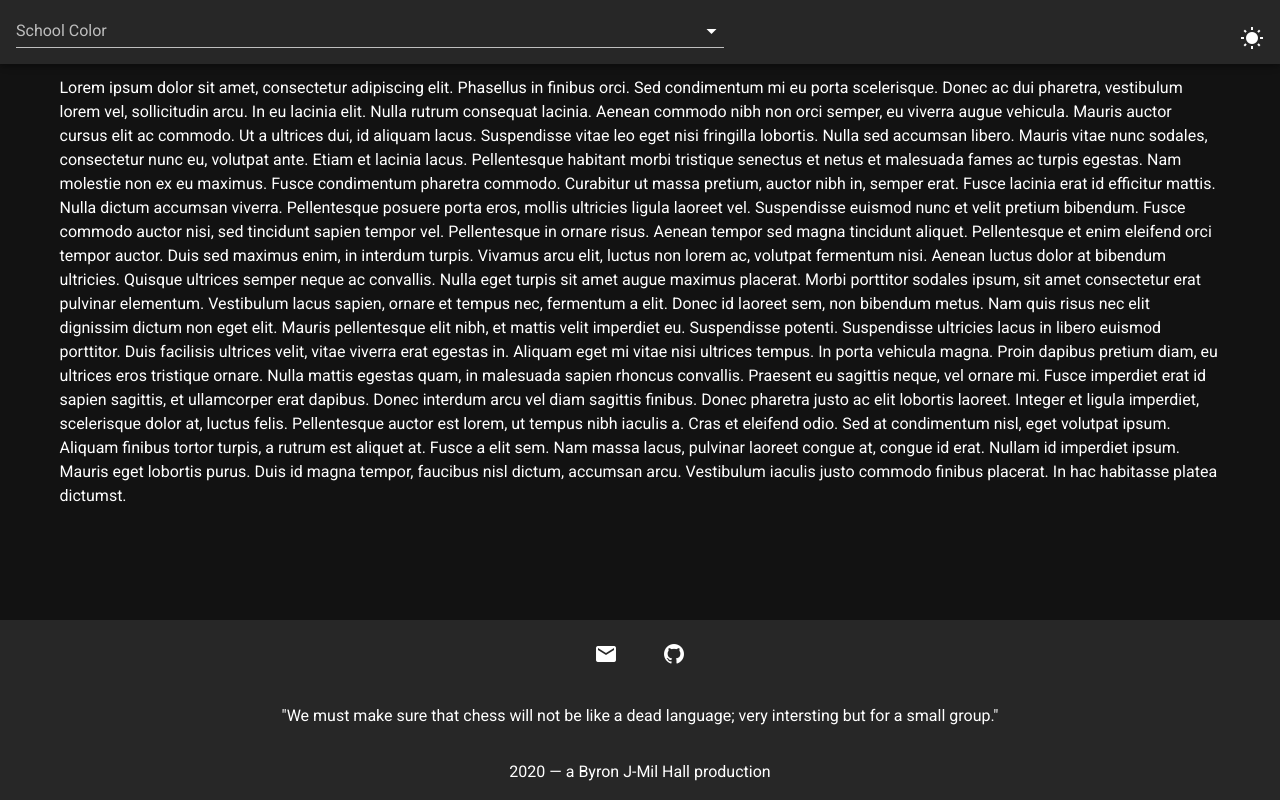
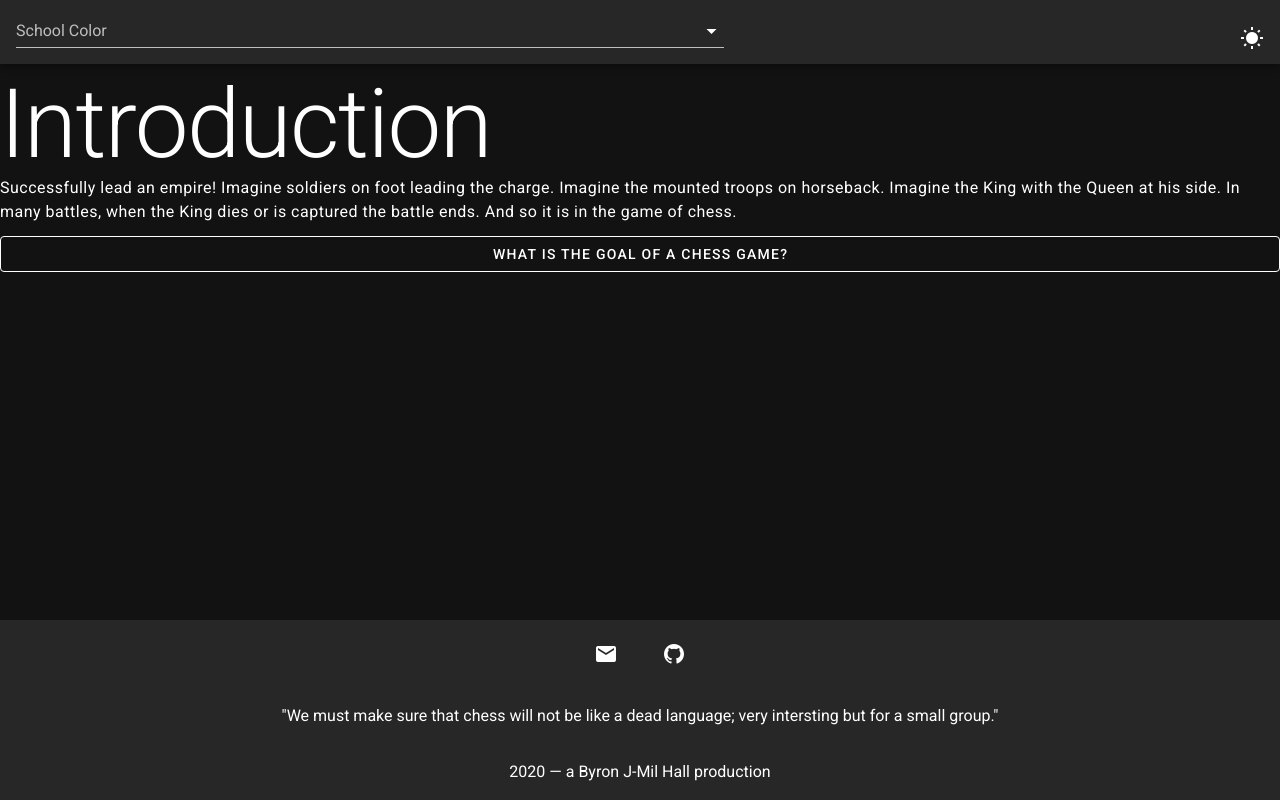
Before and after one commit to napoleon-commits/SelmaChessApp, a Vue app: page / in a window 1280 px wide. Built offline with nearby package versions, Linux system fonts and the light colour scheme.

Commit message:
updated landing page

```diff
--- a/src/components/LandingPage.vue
+++ b/src/components/LandingPage.vue
@@ -1,11 +1,36 @@
 <template>
-  <v-container>
-    Lorem ipsum dolor sit amet, consectetur adipiscing elit. Phasellus in finibus orci. Sed condimentum mi eu porta scelerisque. Donec ac dui pharetra, vestibulum lorem vel, sollicitudin arcu. In eu lacinia elit. Nulla rutrum consequat lacinia. Aenean commodo nibh non orci semper, eu viverra augue vehicula. Mauris auctor cursus elit ac commodo. Ut a ultrices dui, id aliquam lacus.
-    Suspendisse vitae leo eget nisi fringilla lobortis. Nulla sed accumsan libero. Mauris vitae nunc sodales, consectetur nunc eu, volutpat ante. Etiam et lacinia lacus. Pellentesque habitant morbi tristique senectus et netus et malesuada fames ac turpis egestas. Nam molestie non ex eu maximus. Fusce condimentum pharetra commodo. Curabitur ut massa pretium, auctor nibh in, semper erat.
-    Fusce lacinia erat id efficitur mattis. Nulla dictum accumsan viverra. Pellentesque posuere porta eros, mollis ultricies ligula laoreet vel. Suspendisse euismod nunc et velit pretium bibendum. Fusce commodo auctor nisi, sed tincidunt sapien tempor vel. Pellentesque in ornare risus. Aenean tempor sed magna tincidunt aliquet. Pellentesque et enim eleifend orci tempor auctor. Duis sed maximus enim, in interdum turpis. Vivamus arcu elit, luctus non lorem ac, volutpat fermentum nisi. Aenean luctus dolor at bibendum ultricies.
-    Quisque ultrices semper neque ac convallis. Nulla eget turpis sit amet augue maximus placerat. Morbi porttitor sodales ipsum, sit amet consectetur erat pulvinar elementum. Vestibulum lacus sapien, ornare et tempus nec, fermentum a elit. Donec id laoreet sem, non bibendum metus. Nam quis risus nec elit dignissim dictum non eget elit. Mauris pellentesque elit nibh, et mattis velit imperdiet eu. Suspendisse potenti. Suspendisse ultricies lacus in libero euismod porttitor. Duis facilisis ultrices velit, vitae viverra erat egestas in. Aliquam eget mi vitae nisi ultrices tempus. In porta vehicula magna. Proin dapibus pretium diam, eu ultrices eros tristique ornare. Nulla mattis egestas quam, in malesuada sapien rhoncus convallis. Praesent eu sagittis neque, vel ornare mi. Fusce imperdiet erat id sapien sagittis, et ullamcorper erat dapibus.
-    Donec interdum arcu vel diam sagittis finibus. Donec pharetra justo ac elit lobortis laoreet. Integer et ligula imperdiet, scelerisque dolor at, luctus felis. Pellentesque auctor est lorem, ut tempus nibh iaculis a. Cras et eleifend odio. Sed at condimentum nisl, eget volutpat ipsum. Aliquam finibus tortor turpis, a rutrum est aliquet at. Fusce a elit sem. Nam massa lacus, pulvinar laoreet congue at, congue id erat. Nullam id imperdiet ipsum. Mauris eget lobortis purus. Duis id magna tempor, faucibus nisl dictum, accumsan arcu. Vestibulum iaculis justo commodo finibus placerat. In hac habitasse platea dictumst.
-  </v-container>
+  <div class="mt-3">
+    <div class="text-xl-h1 text-lg-h1 text-md-h2 text-sm-h3 text-h4 mb-1">
+      Introduction
+    </div>
+    <div class="text-body-1 mb-3">
+      Successfully lead an empire! Imagine soldiers on foot leading the charge.
+      Imagine the mounted troops on horseback. Imagine the King with the Queen at his side.
+      In many battles, when the King dies or is captured the battle ends.
+      And so it is in the game of chess.
+    </div>
+    <v-menu offset-y :close-on-content-click="false">
+      <template v-slot:activator="{ on, attrs }">
+        <v-btn
+          v-bind="attrs"
+          v-on="on"
+          block
+          :color="customColor"
+          outlined
+        >
+          <span :style="`color: ${textColor}`">What is the goal of a chess game?</span>
+        </v-btn>
+      </template>
+      <v-list>
+        <v-list-item>
+          <v-list-item-title>
+            The goal in chess is to checkmate your opponent's King.
+            When a king cannot avoid capture, then it is checkmated and the game is over.
+          </v-list-item-title>
+        </v-list-item>
+      </v-list>
+    </v-menu>
+  </div>
 </template>
 
 <script>
@@ -15,5 +40,17 @@
     data: () => ({
 
     }),
+    computed:{
+      customColor(){
+        const {red, green, blue} = this.$store.state.customColor;
+        return `rgb(${red},${green},${blue})`
+      },
+      textColor(){
+        if(this.$vuetify.theme.dark){
+          return '#FFF';
+        }
+        return 'rgba(0,0,0,0.87)';
+      }
+    }
   }
 </script>
```
